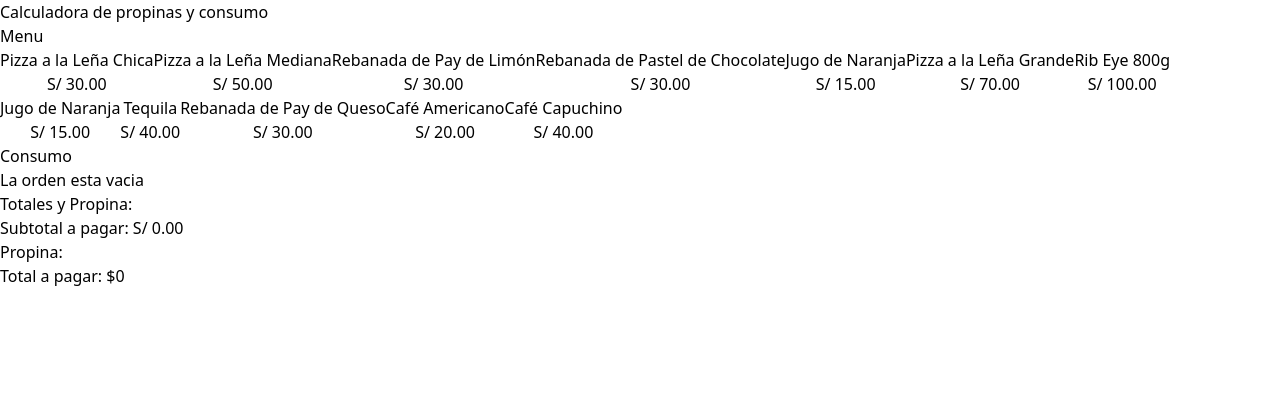
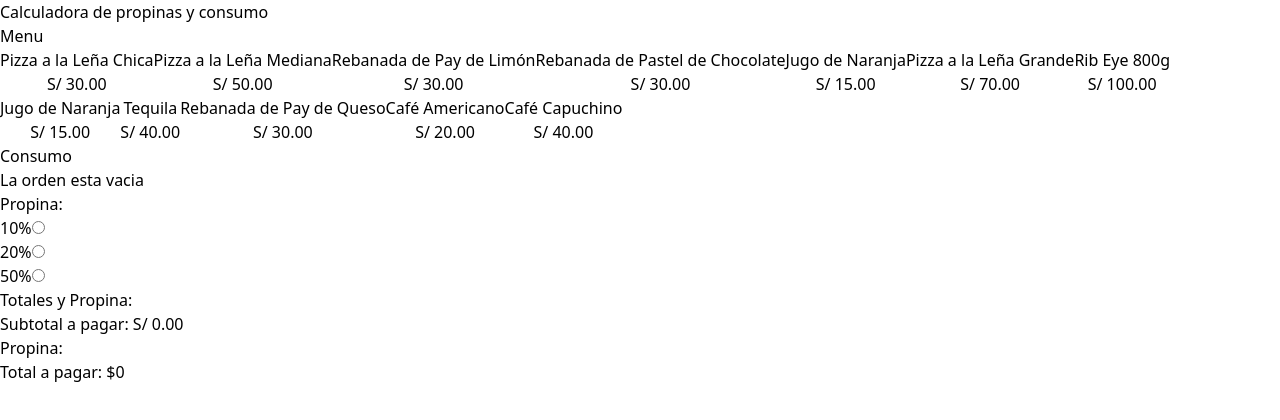
Before and after one commit to Luis-Albert/calculadora-propinas, a React (Vite) app: page / in a window 1280 px wide. Shown: the top 420 px of the page. Built offline with nearby package versions, Linux system fonts and the light colour scheme.

Commit message:
se import el tipPorcentageform y se adiciona los hooks

```diff
--- a/src/App.tsx
+++ b/src/App.tsx
@@ -1,11 +1,12 @@
 import MenuItem from './components/MenuItem'
 import OrderContents from './components/OrderContents'
 import OrderTotals from './components/OrderTotals'
+import TipPorcentageForm from './components/TipPorcentageForm'
 import { menuItems } from './data/db'
 import useOrder from './hooks/useOrder'
 
 function App() {
-  const { addItem, order, removeItem } = useOrder()
+  const { addItem, order, removeItem, tip, setTip } = useOrder()
   return (
     <>
       <header className="bg-teal-400 py-5">
@@ -26,6 +27,7 @@ function App() {
 
         <div className="border border-gap border-slate-300 p-5 rounded-lg space-y-10">
           <OrderContents order={order} removeItem={removeItem} />
+          <TipPorcentageForm setTip={setTip} />
           <OrderTotals order={order} />
         </div>
       </main>
```
